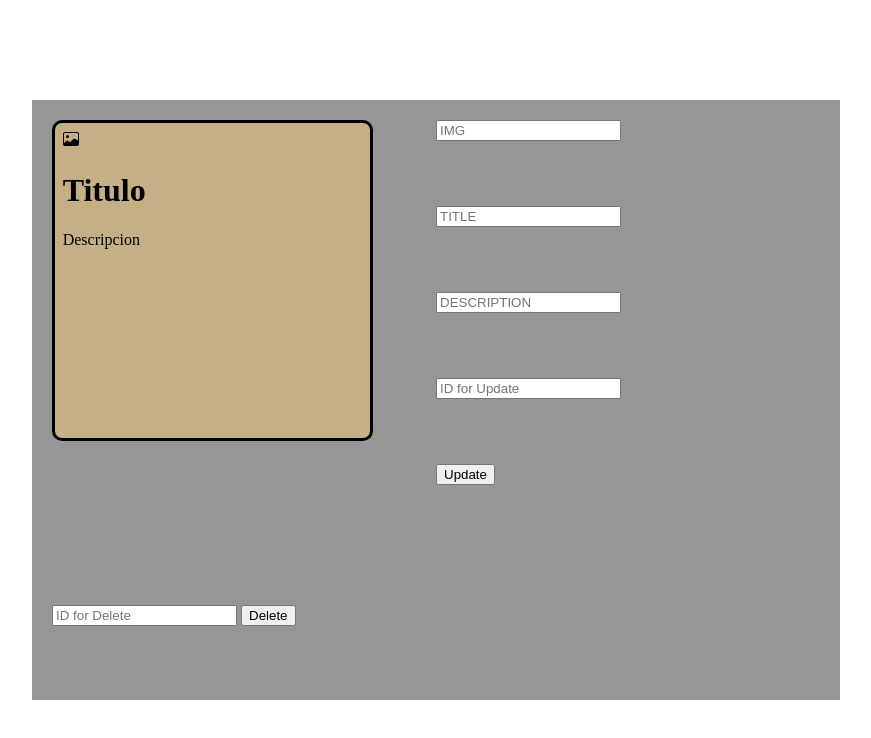
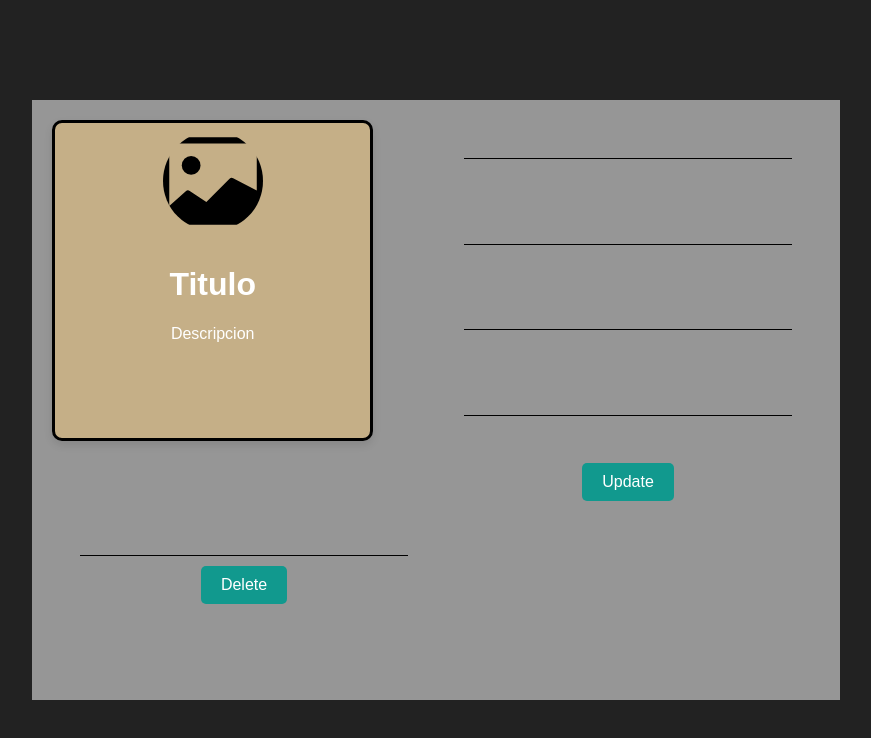
Before and after one commit to JosePabloSG/Landing-Page-Company, a website: page Page/admin.html in a window 1280 px wide. Shown: the whole page, without its empty margins (204-1075 px from the left). Drawn offline with Linux system fonts and the light colour scheme; no server answers.

Commit message:
Inputs y Label css Nice

```diff
--- a/Page/admin.css
+++ b/Page/admin.css
@@ -8,6 +8,9 @@ body {
     justify-content: center;
     align-items: center;
     margin: 0;
+    font-family: 'Poppins', sans-serif;
+    background-color: #222222;
+    color: #fff;
 }
 
 main {
@@ -29,14 +32,78 @@ main {
     background: #C5AF87;
     transition: background-color 0.5s ease;
     padding: 2%;
+    text-align: center;
+    box-shadow: 0 4px 8px rgba(0, 0, 0, 0.1);
+}
+
+.Image-Card {
+    width: 100px;
+    height: 100px;
+    object-fit: cover;
+    border-radius: 50%;
+    margin-bottom: 10px;
 }
 
 .Update-Inputs {
     display: grid;
     grid-area: inputUpdate;
+    gap: 20px;
 }
 
+.Image-input,
+.Title-input,
+.Description-input,
+.Id-Input,
+.Update-Enter,
 .Delete-form {
-    display: flex;
-    align-items: center;
+    text-align: center;
 }
+
+.btn-image,
+.btn-title,
+.btn-Description,
+#input-update,
+#input-delete {
+    width: 80%;
+    padding: 10px;
+    margin-bottom: 10px;
+    font-size: 1rem;
+    border: none;
+    border-bottom: 1px solid black;
+    outline: none;
+    background: transparent;
+    color: black;
+    transition: font-size 0.3s, margin-bottom 0.3s;
+}
+
+.btn-image:hover,
+.btn-title:hover,
+.btn-Description:hover,
+#input-update:hover,
+#input-delete:hover {
+    font-size: 0.8rem; /* Tamaño de fuente más pequeño al pasar el mouse */
+    margin-bottom: 12px; /* Ajusta según sea necesario */
+}
+
+.btn-image::placeholder,
+.btn-title::placeholder,
+.btn-Description::placeholder,
+#input-update::placeholder,
+#input-delete::placeholder {
+    color: transparent;
+}
+
+.Delete-form,
+.Update-Enter {
+    text-align: center;
+}
+
+button {
+    background-color: #11998e;
+    color: #fff;
+    padding: 10px 20px;
+    border: none;
+    border-radius: 5px;
+    cursor: pointer;
+    font-size: 1rem;
+}
--- a/Page/admin.html
+++ b/Page/admin.html
@@ -5,7 +5,7 @@
     <meta charset="UTF-8">
     <meta name="viewport" content="width=device-width, initial-scale=1.0">
     <title>Admin</title>
-    <link rel="stylesheet" href="/Page/admin.css">
+    <link rel="stylesheet" href="admin.css">
 </head>
 
 <body>
@@ -20,15 +20,19 @@
         <div class="Update-Inputs">
             <div class="Image-input">
                 <input class="btn-image" placeholder="IMG">
+                <label for="IMG-LABEL"></label>
             </div>
             <div class="Title-input">
                 <input class="btn-title" placeholder="TITLE">
+                <label for="TITLE-LABEL"></label>
             </div>
             <div class="Description-input">
                 <input class="btn-Description" placeholder="DESCRIPTION">
+                <label for="DESCRIPTION-LABEL"></label>
             </div>
             <div class="Id-Input">
                 <input id="input-update" placeholder="ID for Update">
+                <label for="ID FOR UPDATE-LABEL"></label>
             </div>
             <div class="Update-Enter">
                 <button id="Btn-Update">Update</button>
--- a/Page/admin.js
+++ b/Page/admin.js
@@ -44,6 +44,7 @@ function deleteGallery(galleryId) {
     })
     .then((data) => {
       console.log('Galería eliminada exitosamente:', data);
+      document.querySelector('#input-delete').value = '';
       renderGallery(data);
     })
     .catch((error) => {
@@ -76,6 +77,12 @@ if (updateButton) {
       })
       .then((data) => {
         console.log('El servicio fue actualizado exitosamente:', data);
+
+        document.querySelector('#input-update').value = '';
+        document.querySelector('.btn-title').value = '';
+        document.querySelector('.btn-Description').value = '';
+        document.querySelector('.btn-image').value = '';
+
       })
   });
 }
```
